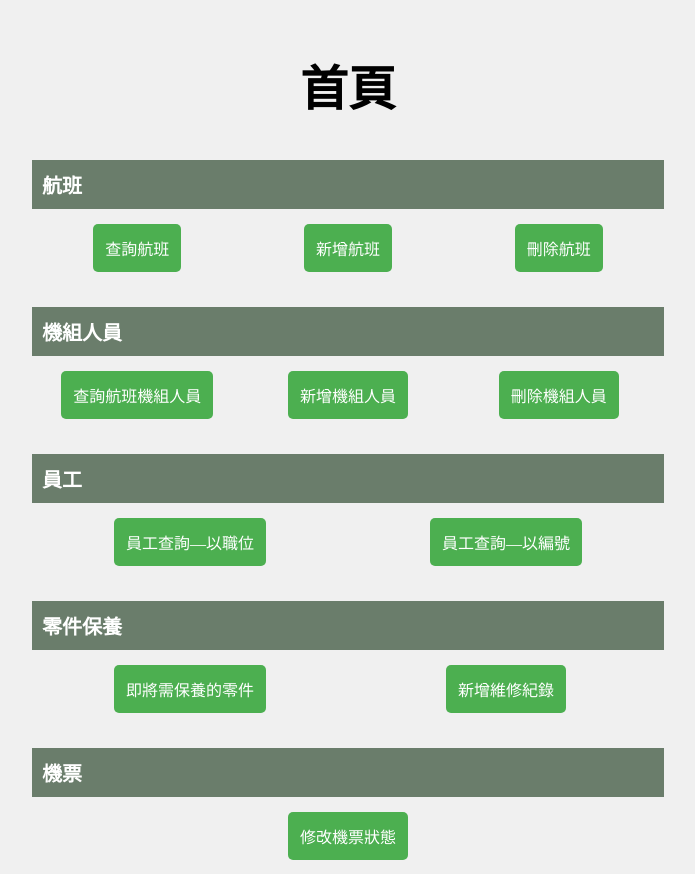
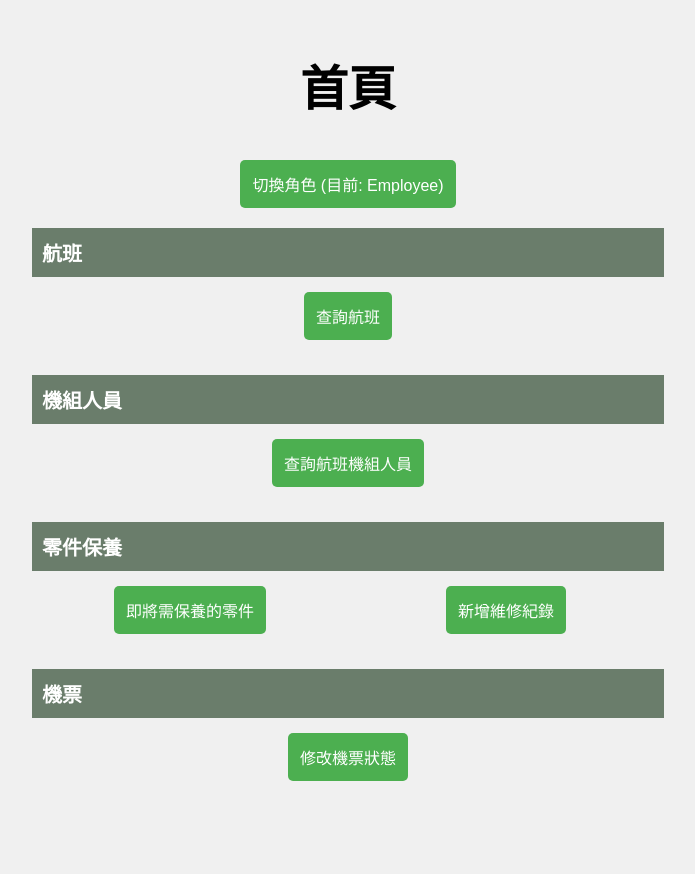
Before and after one commit to Gary0419/Fly-to-Past, a Flask app: page / in a window 1280 px wide. Shown: the top 874 px of the page, without its empty margins (292-987 px from the left). After the commit the page ends 781 px from the top, so only its background shows below. Run offline with Flask 3, Linux system fonts and the light colour scheme.

Commit message:
fix some error

```diff
--- a/app.py
+++ b/app.py
@@ -313,7 +313,7 @@ def partSchedule():
 def maintainRecord():
     return render_template('maintainrecord.html')
 
-@app.route("/maintainrecord/submit")
+@app.route("/maintainrecord/submit", methods=['POST'])
 def maintainRecordSubmit():
     mt_date = request.form.get('mt_date')
     worker_id = request.form.get('worker_id')
@@ -321,7 +321,7 @@ def maintainRecordSubmit():
     mt_cost = request.form.get('mt_cost')
 
     sql_cmd = f"""
-                Insert Into maintain (parts_id , employee_id, maintain_date , maintain_fee)
+                Insert Into maintain (parts_id , employee_id, maintain_date , maintain_cost)
                 Values ({parts_id}, {worker_id}, '{mt_date}', {mt_cost});
                 """
 
--- a/templates/home.html
+++ b/templates/home.html
@@ -47,14 +47,30 @@
             transition: background-color 0.3s ease;
             font-size: 16px;
         }
+        .button-manager {
+            background-color: #ff4d4d; /* 紅色 */
+        }
+
+        .button-employee {
+            background-color: #4CAF50; /* 綠色 */
+        }
 
         a:hover, button:hover {
             background-color: #449048;
         }
     </style>
+    <script src="https://ajax.googleapis.com/ajax/libs/jquery/3.7.1/jquery.min.js"></script>
 </head>
+
 <body>
     <h2>首頁</h2>
+
+    <!-- 切換連結 -->
+    <!-- 切換按鈕 -->
+    <button id="toggleRole" class="button-employee">切換角色 (目前: Employee)</button>
+
+
+    <!-- 新增航班和刪除航班的選項，僅在 Founder 模式下顯示 -->
 
     <table>
         <tr>
@@ -62,10 +78,11 @@
         </tr>
         <tr>
             <td><a href="{{ url_for('flightSearch') }}">查詢航班</a></td>
-            <td><a href="{{ url_for('flightIns') }}">新增航班</a></td>
-            <td><a href="{{ url_for('flightDel') }}">刪除航班</a></td>
+            <td class="Manager" style="display:none;"><a href="{{ url_for('flightIns') }}">新增航班</a></td>
+            <td class="Manager" style="display:none;"><a href="{{ url_for('flightDel') }}">刪除航班</a></td>
         </tr>
     </table>
+
 
     <table>
         <tr>
@@ -73,11 +90,12 @@
         </tr>
         <tr>
             <td><a href="{{ url_for('flightCrew') }}">查詢航班機組人員</a></td>
-            <td><a href="{{ url_for('flightCrewInsert') }}">新增機組人員</a></td>
-            <td><a href="{{ url_for('flightCrewDelete') }}">刪除機組人員</a></td>
+            <td class="Manager" style="display:none;"><a href="{{ url_for('flightCrewInsert') }}">新增機組人員</a></td>
+            <td class="Manager" style="display:none;"><a href="{{ url_for('flightCrewDelete') }}">刪除機組人員</a></td>
         </tr>
     </table>
 
+    <div class="Manager" style="display:none;">
     <table>
         <tr>
             <th colspan="3">員工</th>
@@ -87,6 +105,7 @@
             <td><a href="{{ url_for('empId') }}">員工查詢—以編號</a></td>
         </tr>
     </table>
+    </div>
 
     <table>
         <tr>
@@ -106,5 +125,24 @@
             <td><a href="{{ url_for('ticUpdate') }}" colspan="3">修改機票狀態</a></td>
         </tr>
     </table>
+    <!-- jQuery 切換功能 -->
+    <script>
+        $(document).ready(function() {
+            var isManager = false;
+
+            $('#toggleRole').click(function() {
+                isManager = !isManager; // 切換狀態
+                if (isManager) {
+                    $('.Manager').show();
+                    $(this).removeClass('button-employee').addClass('button-manager');
+                    $(this).text('切換角色 (目前: Manager)');
+                } else {
+                    $('.Manager').hide();
+                    $(this).removeClass('button-manager').addClass('button-employee');
+                    $(this).text('切換角色 (目前: Employee)');
+                }
+            });
+        });
+    </script>
 </body>
 </html>
--- a/templates/maintainrecord.html
+++ b/templates/maintainrecord.html
@@ -47,7 +47,7 @@
 </head>
 <body>
     <h2>新增維修紀錄</h2>
-    <form action="/maintainrecord/insert/submit" method="post">
+    <form action="/maintainrecord/submit" method="post">
         <div>
             <!-- 设置維修日期值 -->
             <label for="mt_date">維修日期：</label>
@@ -56,12 +56,12 @@
         <br>
         <div>
             <label for="worker_id">員工編號：</label>
-            <input type="text" id="worker_id" name="worker_id" placeholder="16939752">
+            <input type="text" id="worker_id" name="worker_id" placeholder="82990423">
         </div>
         <br>
         <div>
             <label for="parts_id">部件編號：</label>
-            <input type="text" id="parts_id" name="parts_id" placeholder="11532693">
+            <input type="text" id="parts_id" name="parts_id" placeholder="93562850">
         </div>
         <br>
         <div>
```
